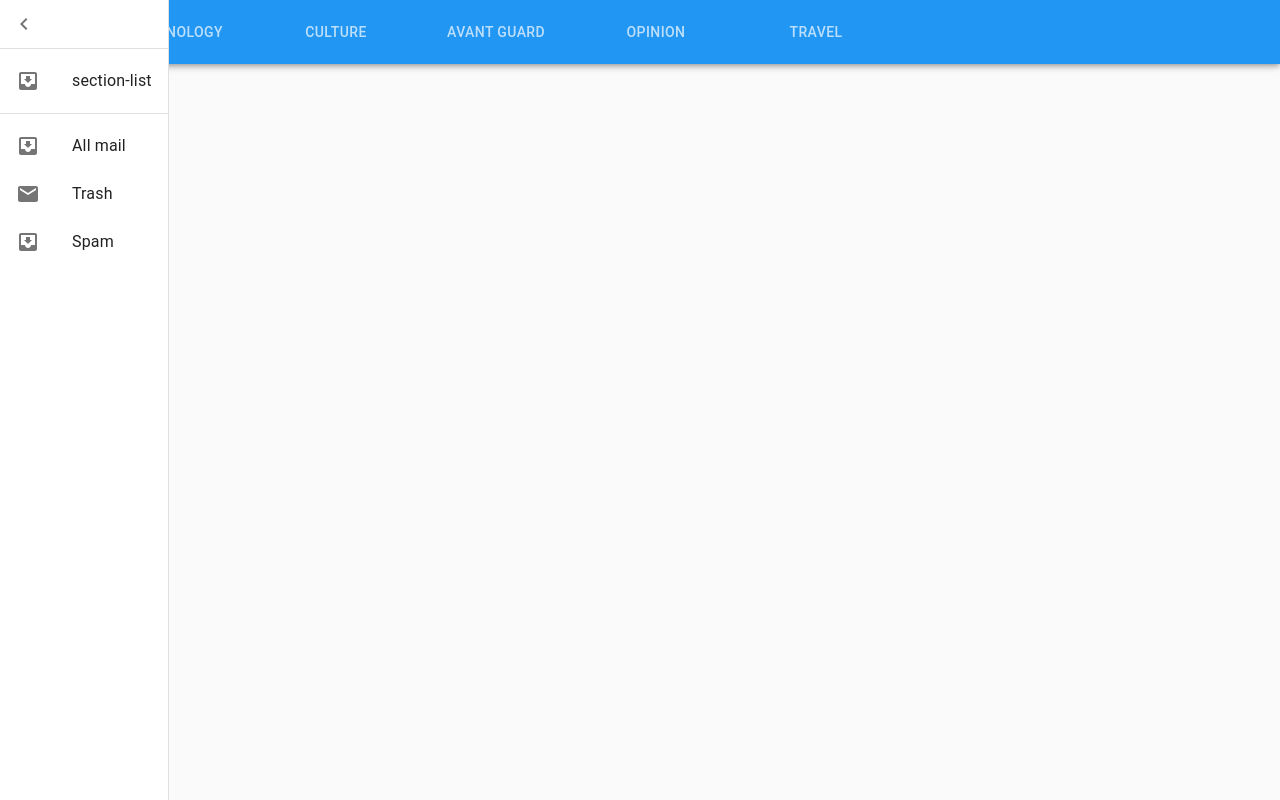
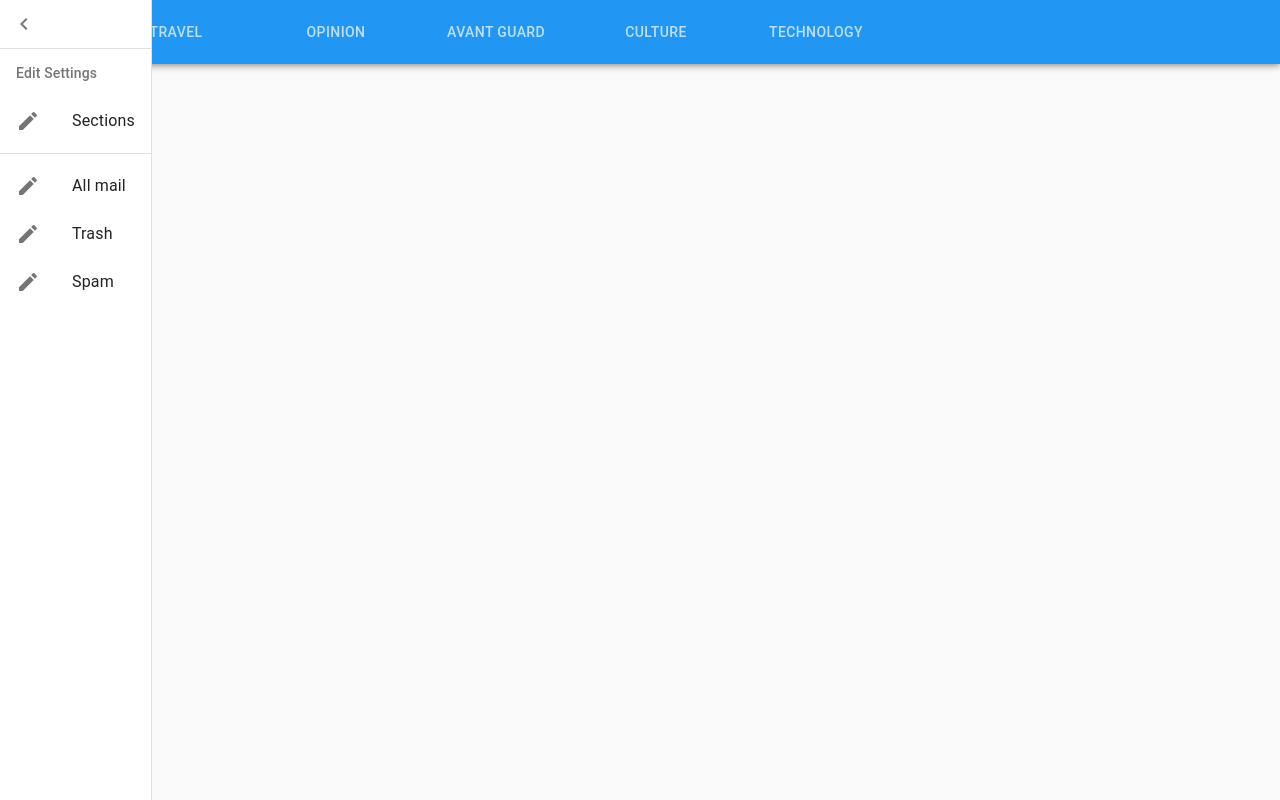
Before and after one commit to colealbon/cafe-society, a React app: page / in a window 1280 px wide. Both pictures are taken after a click on the button "Open drawer". Built offline with nearby package versions, Linux system fonts and the light colour scheme.

Commit message:
cleanup left drawer

```diff
--- a/src/components/Content.js
+++ b/src/components/Content.js
@@ -1,7 +1,5 @@
 import React, { Fragment } from 'react'
 import { connect } from 'react-redux'
-import Typography from '@material-ui/core/Typography'
-import Grid from '@material-ui/core/Grid';
 
 const mapStateToProps = ({ selectedSection }) => {
   return {
@@ -17,7 +15,6 @@ export const Content = ({ selectedSection, ...rest}) => {
       <br />
       <br />
       <br />
-      <br />
       {title}
     </Fragment>
   )
--- a/src/components/Home.js
+++ b/src/components/Home.js
@@ -66,7 +66,7 @@ export const Home = ({ text, sections, section, leftDrawer, handleDrawerOpen, ha
                         return name.toLowerCase().replace(' ', '-')
                       }
                       return <Tab value={nameToPath(section.name)} key={section.name} label={section.name} onClick={()=> handleSetSection(section)} component={Link} to={`/${nameToPath(section.name)}`} />
-                    })}
+                    }).reverse()}
                     <Tab hidden disabled value="/" component={Link} to="/" />
                     <Tab hidden disabled value="/section-list" component={Link} to="/section-list" />
                     </Tabs>
--- a/src/components/LeftDrawer.js
+++ b/src/components/LeftDrawer.js
@@ -13,9 +13,10 @@ import Divider from '@material-ui/core/Divider'
 import List from '@material-ui/core/List'
 import ListItem from '@material-ui/core/ListItem'
 import ListItemIcon from '@material-ui/core/ListItemIcon'
+import ListSubHeader from '@material-ui/core/ListSubHeader'
 import InboxIcon from '@material-ui/icons/MoveToInbox'
 import ListItemText from '@material-ui/core/ListItemText'
-import MailIcon from '@material-ui/icons/Mail'
+import EditIcon from '@material-ui/icons/Edit'
 import AppBar from '@material-ui/core/AppBar'
 import MenuIcon from '@material-ui/icons/Menu'
 import {Link} from 'react-router-dom'
@@ -49,19 +50,17 @@ export const LeftDrawer = ({ leftDrawer, handleDrawerClose }) => {
         </IconButton>
       </div>
       <Divider />
-      <List>
-        {[{label: 'Add/Remove Sections', value: 'section-list'}].map((setting, index) => (
-          <ListItem onClick={() => handleDrawerClose()} button key={index} component={Link} to={`/${setting.value}`}>
-            <ListItemIcon>{index % 2 === 0 ? <InboxIcon /> : <MailIcon />}</ListItemIcon>
-            <ListItemText primary={setting.value} />
-          </ListItem>
-        ))}
+      <List subheader={<ListSubHeader>Edit Settings</ListSubHeader>}>
+        <ListItem onClick={() => handleDrawerClose()} button key='/section-list' component={Link} to='/section-list'>
+          <ListItemIcon><EditIcon/></ListItemIcon>
+          <ListItemText primary="Sections" />
+        </ListItem>
       </List>
       <Divider />
       <List>
         {['All mail', 'Trash', 'Spam'].map((text, index) => (
           <ListItem button key={text}>
-            <ListItemIcon>{index % 2 === 0 ? <InboxIcon /> : <MailIcon />}</ListItemIcon>
+            <ListItemIcon><EditIcon /></ListItemIcon>
             <ListItemText primary={text} />
           </ListItem>
         ))}
--- a/src/components/sections/SectionList.js
+++ b/src/components/sections/SectionList.js
@@ -44,6 +44,7 @@ export const SectionList = ({ handleClickRemoveSection, handleClickToggleSection
     <br />
     <br />
     <br />
+    <br />
       <List subheader={<ListSubheader>Edit Sections</ListSubheader>} >
         <ListItem key='addItem'>
           <IconButton title={deleteSweepSection} onClick={() => {handleClickRemoveAllSections(sections)}}>
```
